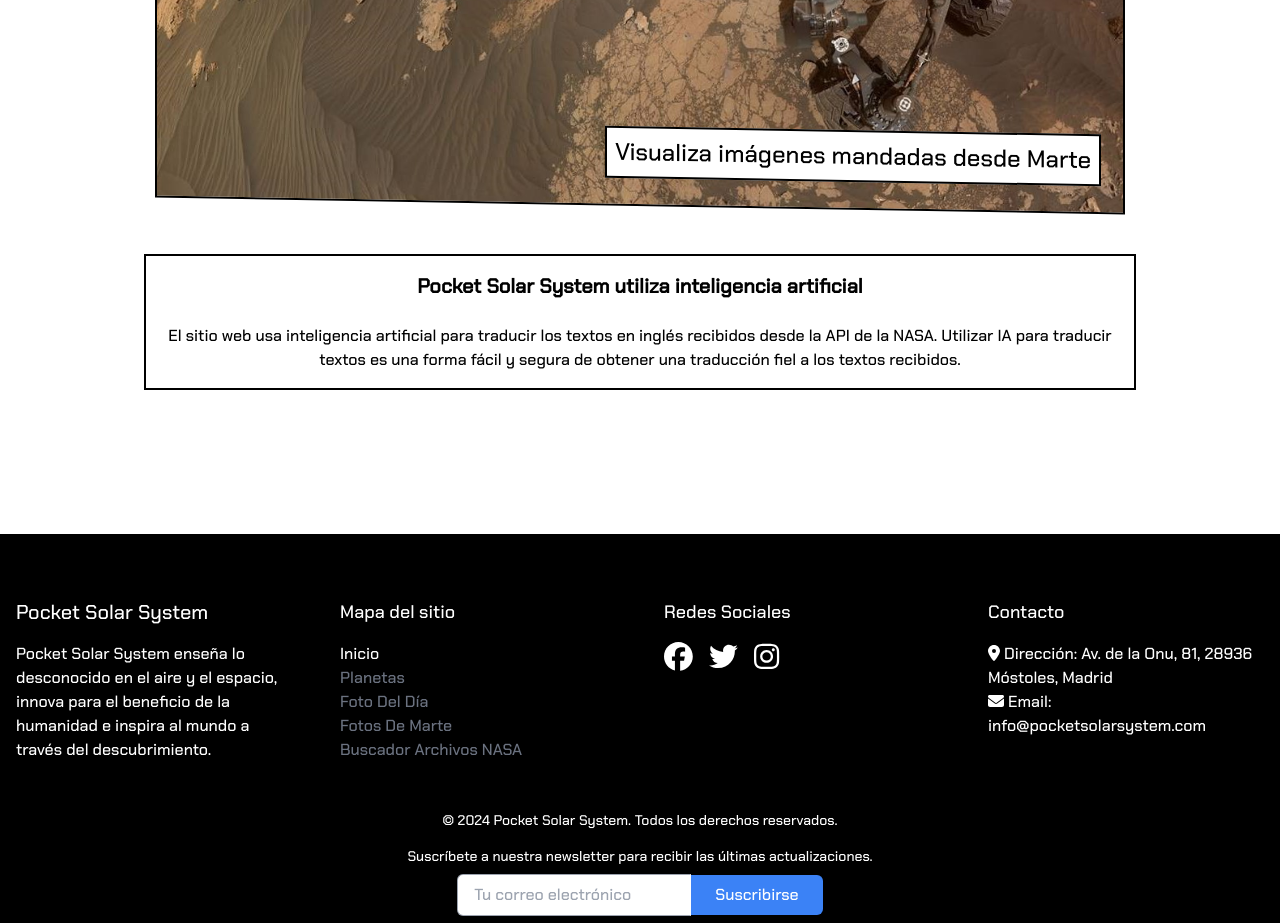
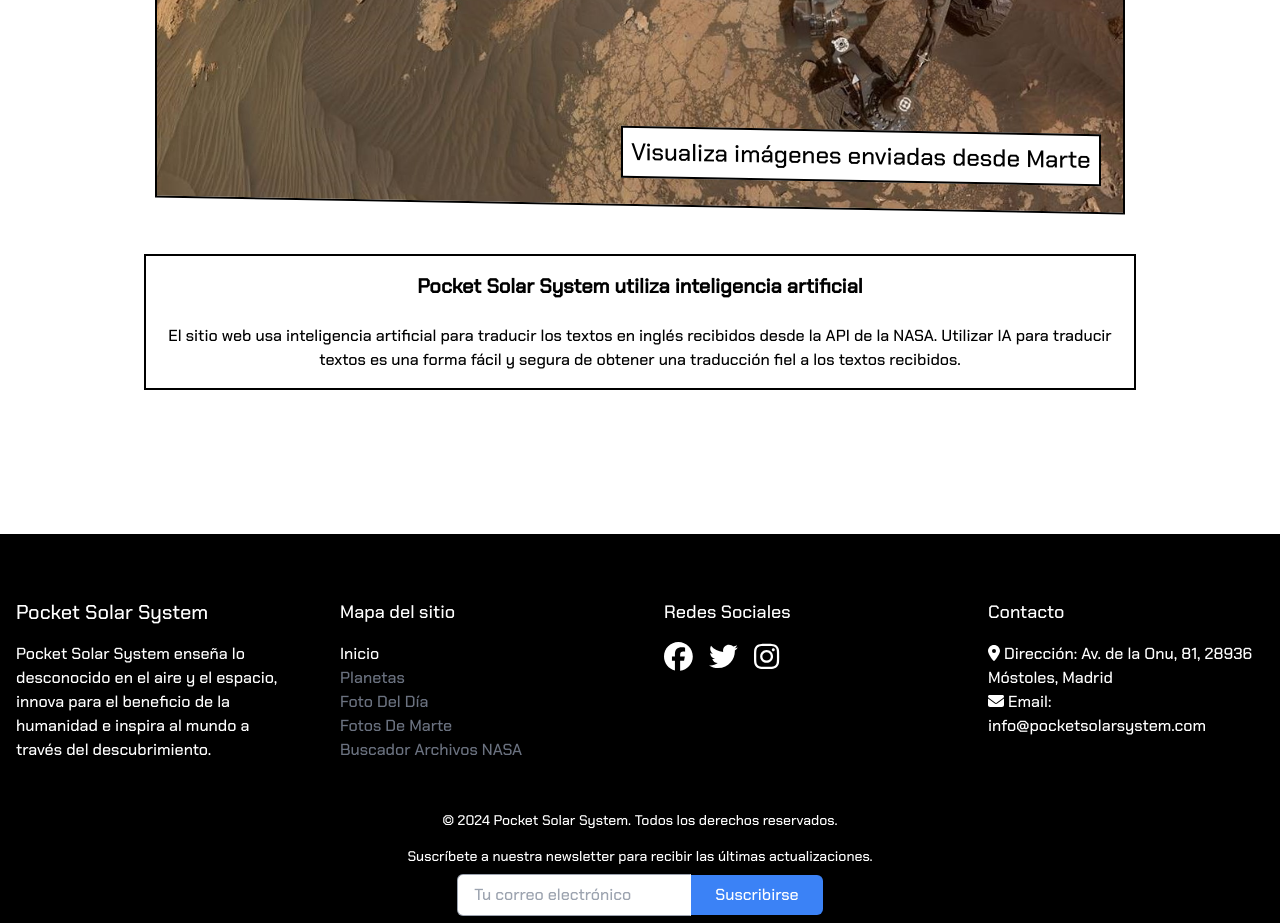
Before and after one commit to PocketSolarSystem/PocketSolarSystem, a Next.js app: page / in a window 1280 px wide. Shown: the part 3200-4123 px from the top of the page. Built offline with nearby package versions, Linux system fonts and the light colour scheme.

Commit message:
ultimos cambios antes del buscador

```diff
--- a/src/app/page.tsx
+++ b/src/app/page.tsx
@@ -56,7 +56,7 @@
 
         <InicioEnlace
           srcImagen='/curiosity-marte-inicio.jpg'
-          textoEnlace='Visualiza imágenes mandadas desde Marte'
+          textoEnlace='Visualiza imágenes enviadas desde Marte'
           hrefEnlace='fotosMarte'
         />
 
```
